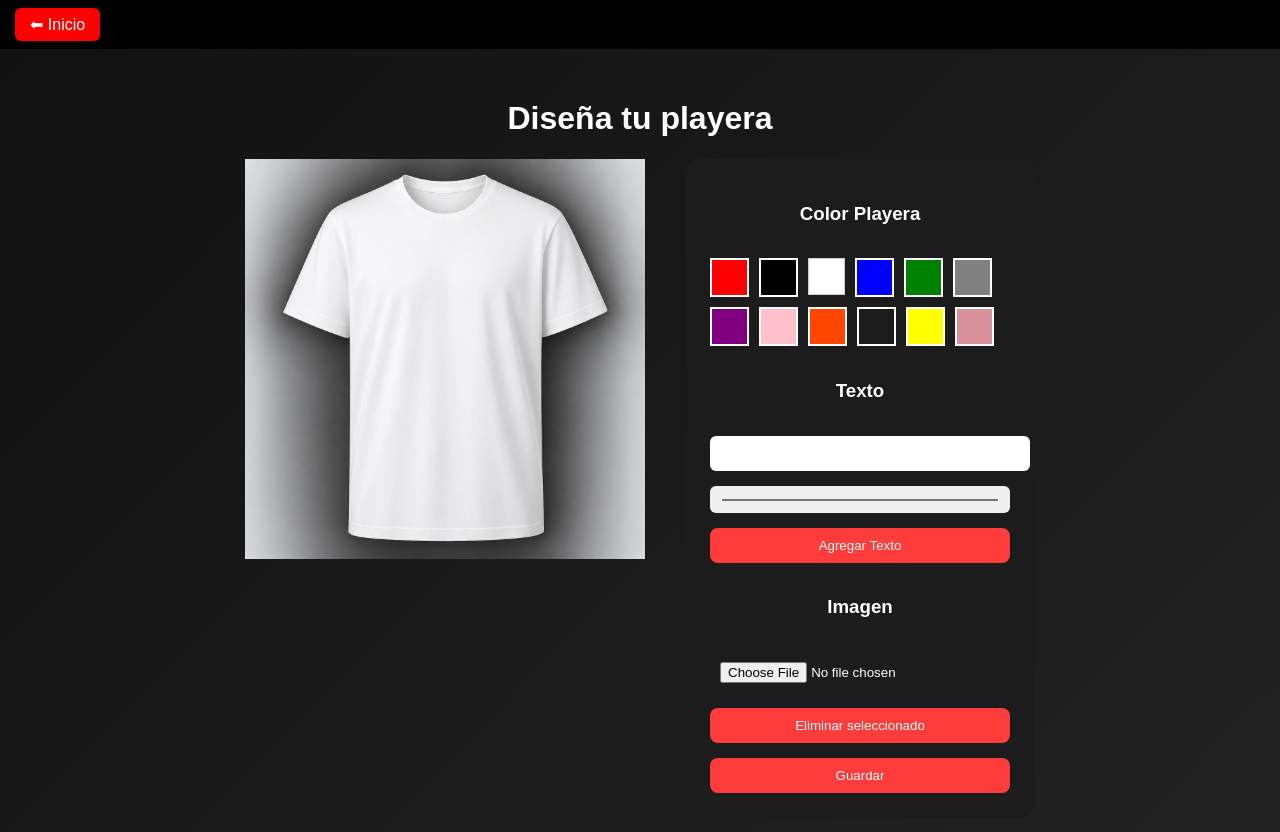
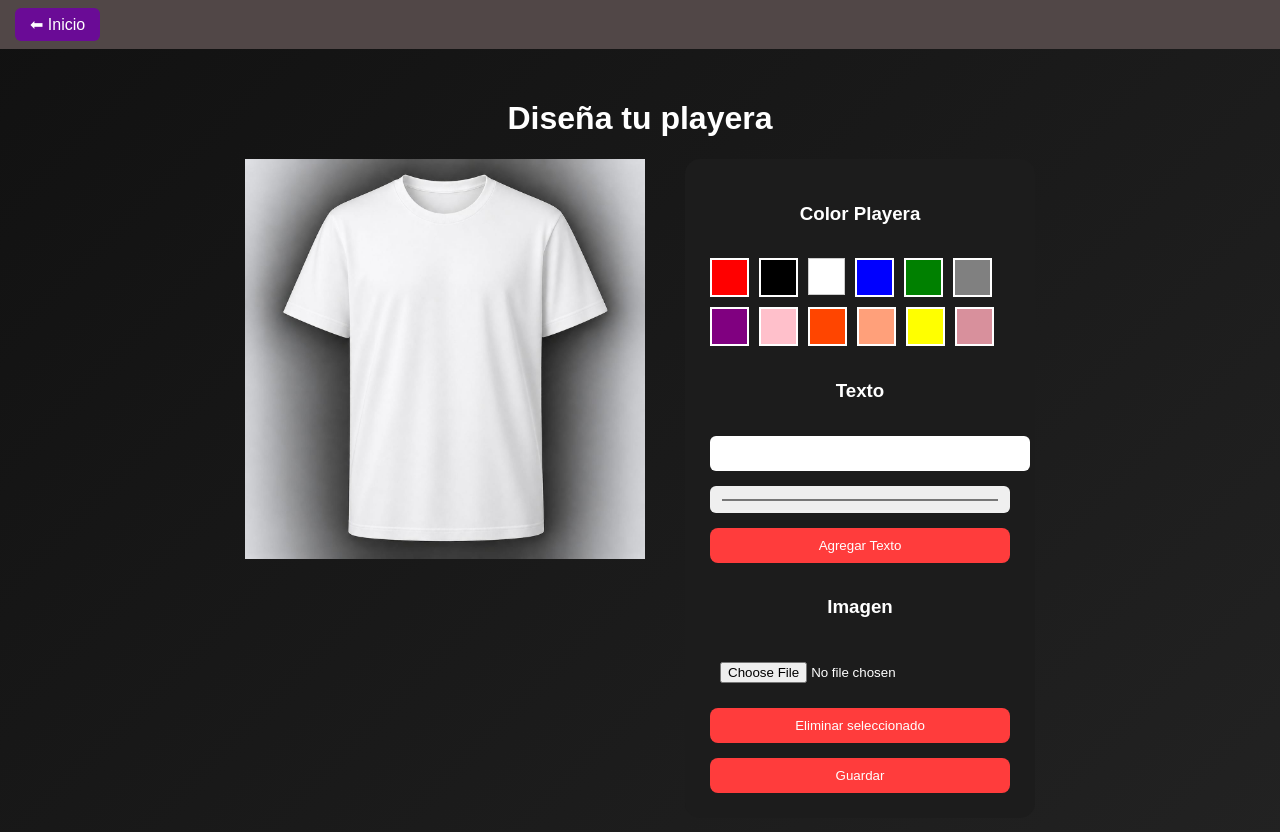
Before and after one commit to eduardowear/WearYourWay, a plain HTML site: page diseño.html in a window 1280 px wide. Drawn offline with nearby package versions, Linux system fonts and the light colour scheme.

Commit message:
cambio de boton en diseño

```diff
--- a/diseño.css
+++ b/diseño.css
@@ -7,12 +7,12 @@ body {
 
 /* 🔙 BARRA SUPERIOR */
 .top-bar {
-    background: black;
+    background: rgb(81, 71, 71);
     padding: 15px;
 }
 
 .home-btn {
-    background: red;
+    background: rgb(106, 11, 150);
     padding: 8px 15px;
     color: white;
     text-decoration: none;
--- a/diseño.html
+++ b/diseño.html
@@ -45,7 +45,7 @@
                     <div class="color-box" style="background: purple;" onclick="changeShirtColor('morado')"></div>
                     <div class="color-box" style="background: pink;" onclick="changeShirtColor('rosa')"></div>
                     <div class="color-box" style="background: orangered;" onclick="changeShirtColor('naranja')"></div>
-                    <div class="color-box" style="background: blue lightblue;" onclick="changeShirtColor('azul claro')"></div>
+                    <div class="color-box" style="background: lightsalmon;" onclick="changeShirtColor('salmon')"></div>
                     <div class="color-box" style="background: yellow;" onclick="changeShirtColor('amarillo')"></div>
                     <div class="color-box" style="background: rgb(216, 144, 156);" onclick="changeShirtColor('rosa mexicano')"></div>
 
```
